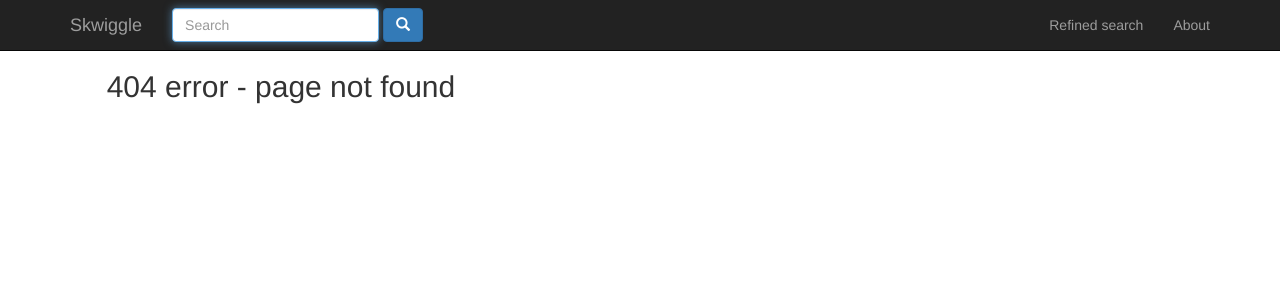
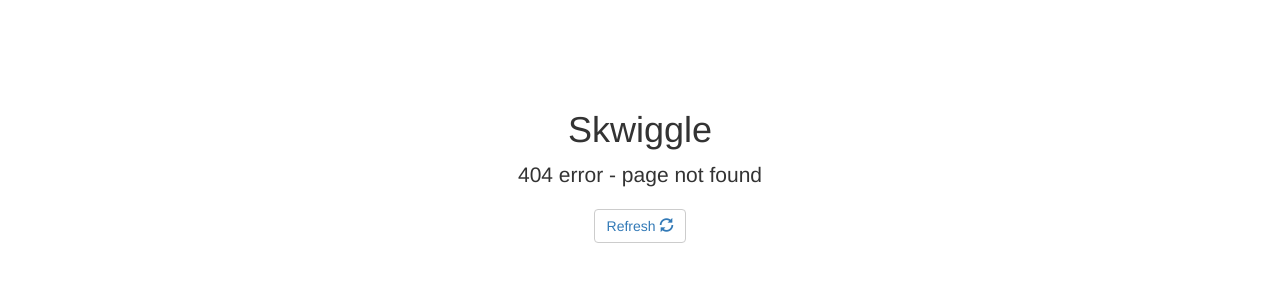
Before and after one commit to merada/ir-skwiggle, a Flask app: template client-server/templates/404.html in a window 1280 px wide. Shown: the top 300 px of the page. Run offline with Flask 2, Linux system fonts and the light colour scheme; the template is opened without the code that fills it, so the values that code supplies are empty; some libraries are stand-ins or nearby versions.

Commit message:
Updates 404 page

```diff
--- a/client-server/server.py
+++ b/client-server/server.py
@@ -25,16 +25,18 @@ def home():
 @app.route('/search', methods=['GET', 'POST'])
 def search():
     if request.method == 'POST':
+        query = request.form['query']
         results = s.query(request.form['query'])
     else:
+        query = "Local JSON file"
         results = get_results() # test file
-    return render_template('search.html', results=results)
+    return render_template('search.html', query=query, results=results)
 
 @app.route('/search', methods=['GET', 'POST'])
 def search_query(query):
     results = get_results()
     #results = s.query(query)
-    return render_template('search.html', results=results)
+    return render_template('search.html', query=query, results=results)
 
 @app.route('/refined', methods=['GET', 'POST'])
 def refined_search():
--- a/client-server/templates/404.html
+++ b/client-server/templates/404.html
@@ -1,8 +1,18 @@
-{% extends "search.html" %}
+{% extends "layout.html" %}
 {% block title %}Page Not Found{% endblock %}
+{% block navbar %}{% endblock %}
 
 {% block content %}
-  <div class="col-lg-offset-1">
-  <h2>404 error - page not found</h2>
-</div>
+  <div class="container">
+    <div class="starter-template">
+      <h1>Skwiggle</h1>
+      <p class="lead">404 error - page not found</p>
+    <button type="submit" class="btn btn-default">
+      <a  href="{{ url_for('home') }}">
+        Refresh
+        <span class="glyphicon glyphicon-refresh"></span>
+      </a>
+    </button>
+    	</div>
+  </div>
 {% endblock %}
--- a/client-server/templates/layout.html
+++ b/client-server/templates/layout.html
@@ -38,8 +38,8 @@
           <a class="navbar-brand" href="{{ url_for('home') }}">Skwiggle</a>
         </div>
         <div class="collapse navbar-collapse">
-          <form class="navbar-form navbar-left">
-            <input type="text" class="form-control" placeholder="Search" autofocus>
+          <form class="navbar-form navbar-left" method="POST">
+            <input type="text" class="form-control" id="query" placeholder="Search" autofocus>
             <button type="submit" class="btn btn-primary">
               <span class="glyphicon glyphicon-search"></span>
             </button>
--- a/client-server/templates/search.html
+++ b/client-server/templates/search.html
@@ -3,6 +3,7 @@
 
 {% block content %}
   <div class="container">
+    Query:
     <ul>
       {% for result in results %}
         <li><h2>{{ result.id }}</h2></li>
```
